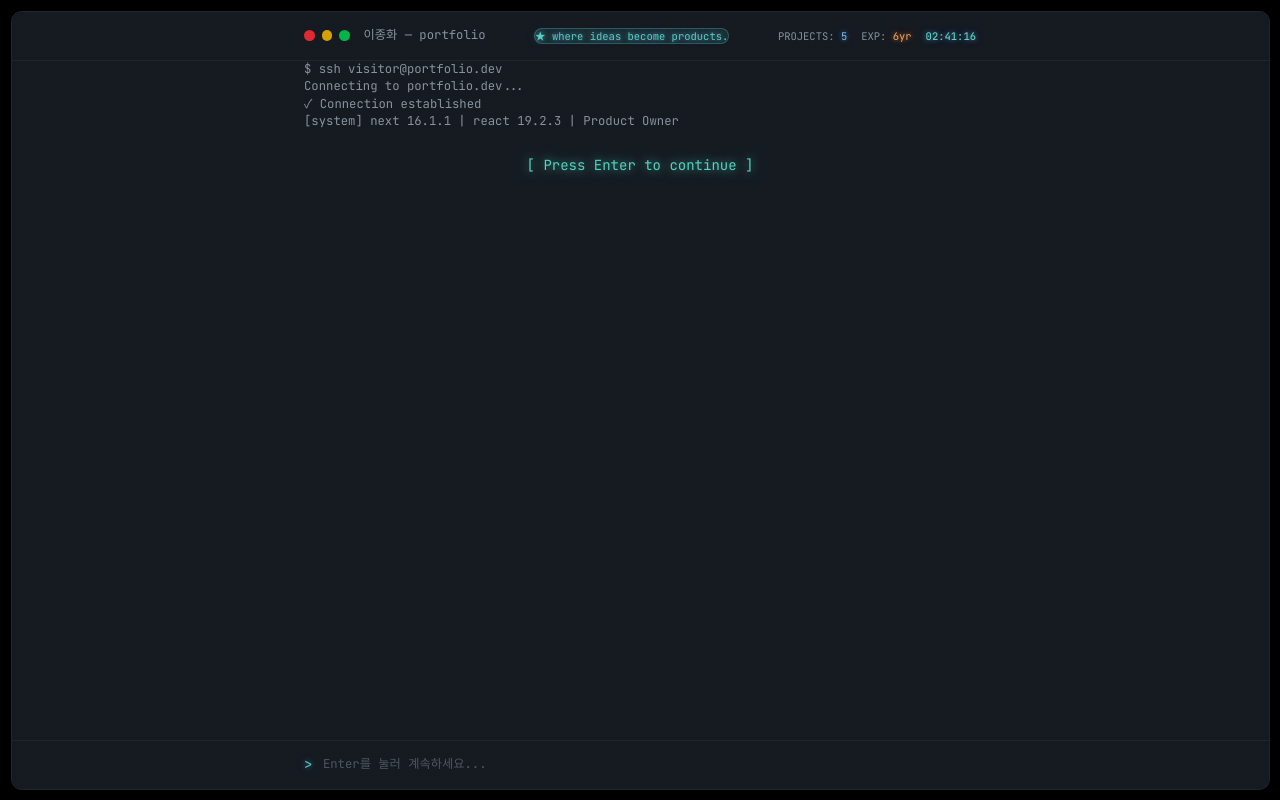
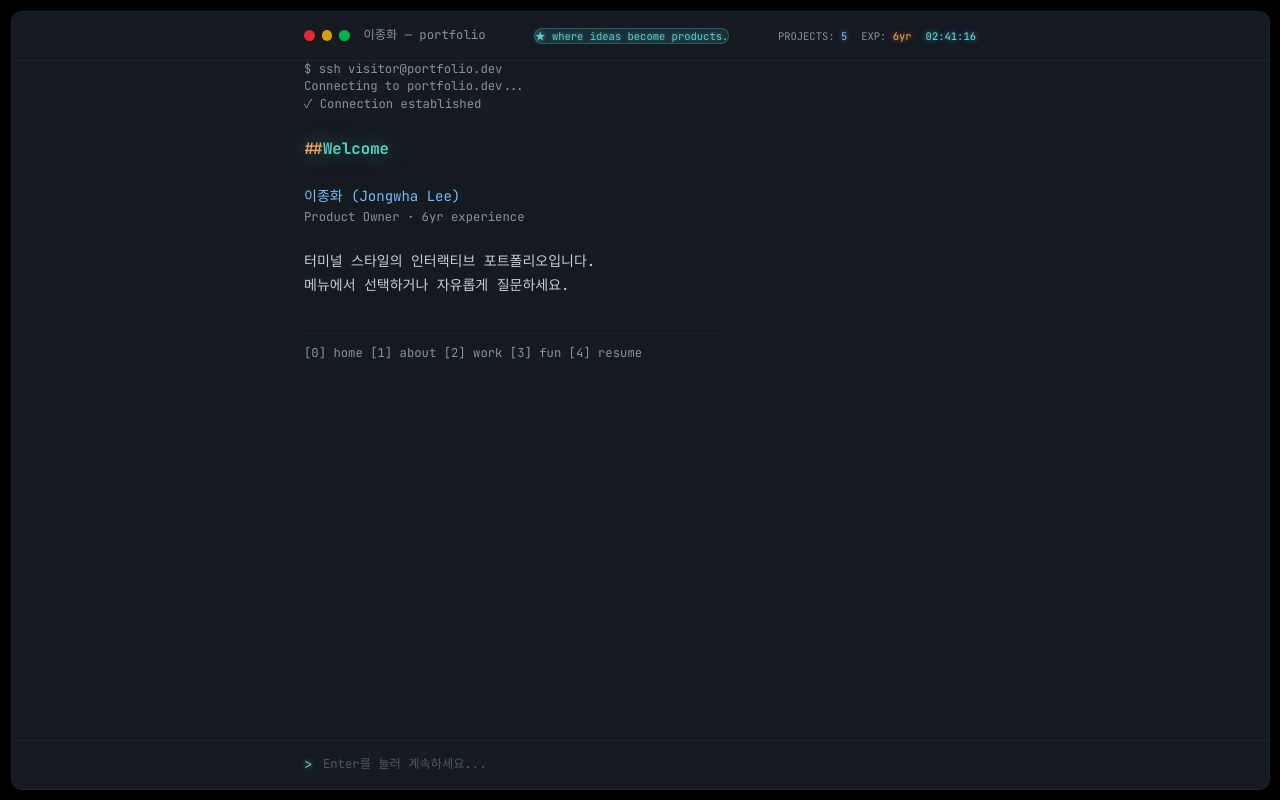
Before and after one commit to DinN0000/example_02, a Next.js app: page / in a window 1280 px wide. Built offline with nearby package versions, Linux system fonts and the light colour scheme.

Commit message:
feat: add welcome content to intro page

```diff
--- a/src/components/Terminal.tsx
+++ b/src/components/Terminal.tsx
@@ -242,7 +242,17 @@ export default function Terminal() {
       { type: "system", content: `$ ssh visitor@portfolio.dev` },
       { type: "system", content: "Connecting to portfolio.dev..." },
       { type: "system", content: "✓ Connection established" },
-      { type: "system", content: `[system] next 16.1.1 | react 19.2.3 | ${portfolio.profile.role}` },
+      { type: "output", content: "" },
+      { type: "section-title", content: "## Welcome" },
+      { type: "output", content: "" },
+      { type: "highlight", content: `${portfolio.profile.name} (${portfolio.profile.nameEn})` },
+      { type: "system", content: `${portfolio.profile.role} · ${portfolio.metrics.exp} experience` },
+      { type: "output", content: "" },
+      { type: "output", content: "터미널 스타일의 인터랙티브 포트폴리오입니다." },
+      { type: "output", content: "메뉴에서 선택하거나 자유롭게 질문하세요." },
+      { type: "output", content: "" },
+      { type: "divider", content: "──────────────────────────────────────────────────" },
+      { type: "system", content: "[0] home  [1] about  [2] work  [3] fun  [4] resume" },
       { type: "output", content: "" },
     ];
     addLines(introLines, () => {
```
